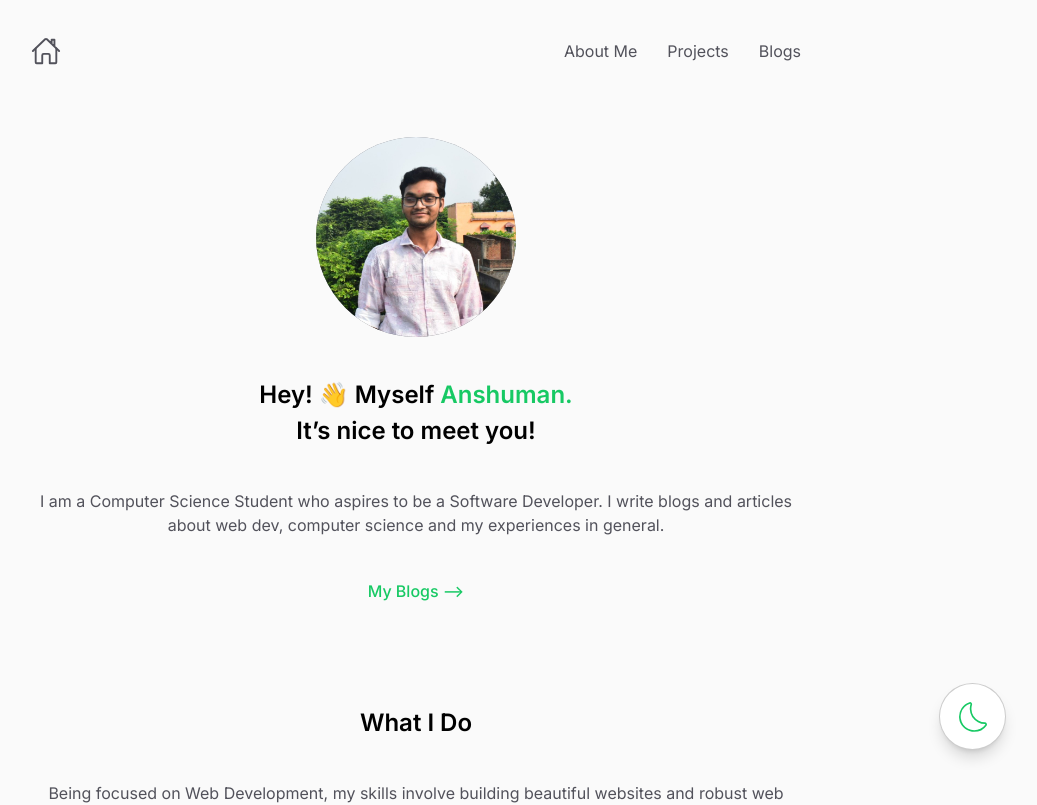
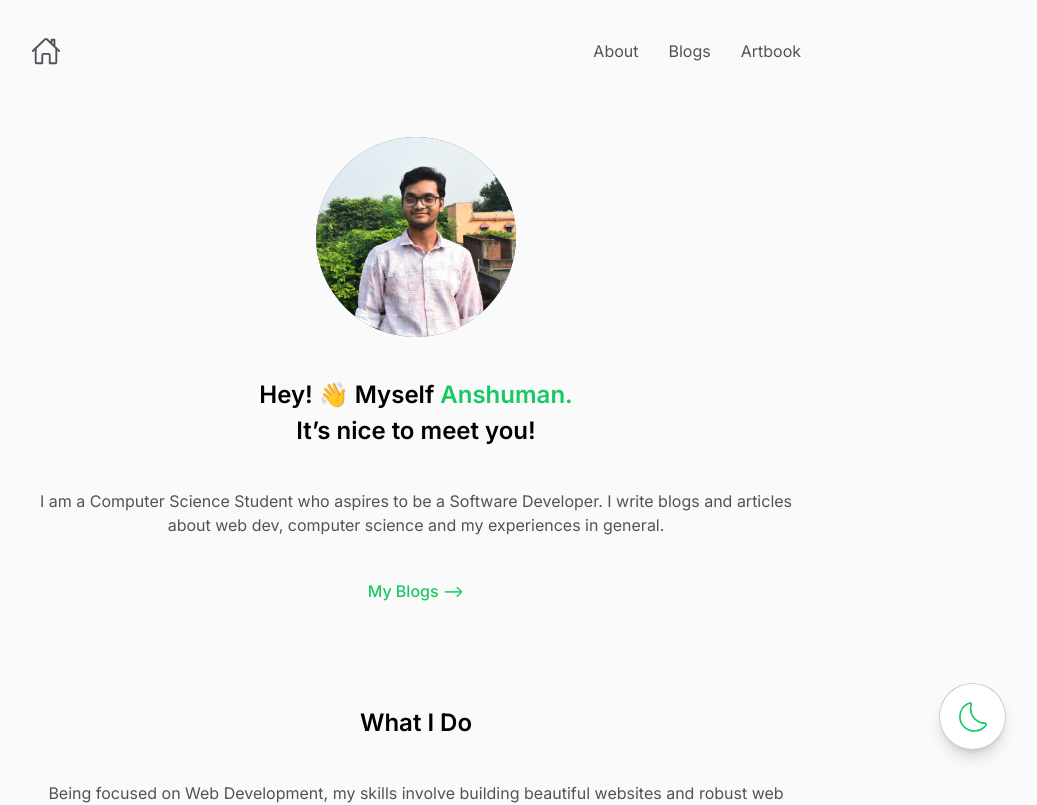
Before and after one commit to AnshumanMahato/Personal-Blog-Website, a Next.js app: page / in a window 1280 px wide. Shown: the top 805 px of the page, without its empty margins (224-1261 px from the left). Built offline with nearby package versions, Linux system fonts and the light colour scheme; no server answers.

Commit message:
refactor: Navlink Component

```diff
--- a/app/components/Header.tsx
+++ b/app/components/Header.tsx
@@ -4,6 +4,7 @@ import { useCallback, useEffect, useState } from "react";
 import { AiOutlineClose, AiOutlineMenu } from "react-icons/ai";
 import { IoHomeOutline } from "react-icons/io5";
 import { AnimatePresence, motion } from "motion/react";
+import NavLink from "./Navlink";
 import Link from "next/link";
 
 function Header() {
@@ -36,29 +37,17 @@ function Header() {
           <nav className="hidden md:block">
             <ul className="flex text-[1.6rem] gap-[3rem]">
               <li>
-                <Link
-                  href="/about"
-                  className="hover:text-accent-light dark:hover:text-accent-dark transition-colors duration-200"
-                >
-                  About Me
-                </Link>
+                <NavLink href="/about">About</NavLink>
               </li>
               <li>
-                <Link
-                  href="/projects"
-                  className="hover:text-accent-light dark:hover:text-accent-dark transition-colors duration-200"
-                >
-                  Projects
-                </Link>
+                <NavLink href="/blogs">Blogs</NavLink>
               </li>
               <li>
-                <Link
-                  href="/blogs"
-                  className="hover:text-accent-light dark:hover:text-accent-dark transition-colors duration-200"
-                >
-                  Blogs
-                </Link>
+                <NavLink href="/artbook">Artbook</NavLink>
               </li>
+              {/* <li>
+                <NavLink href="/projects">Projects</NavLink>
+              </li> */}
             </ul>
           </nav>
         </div>
@@ -80,29 +69,17 @@ function Header() {
               onClick={handleNavClose}
             >
               <li>
-                <Link
-                  href="/about"
-                  className="hover:text-accent-light dark:hover:text-accent-dark transition-colors duration-200"
-                >
-                  About
-                </Link>
+                <NavLink href="/about">About</NavLink>
               </li>
               <li>
-                <Link
-                  href="/projects"
-                  className="hover:text-accent-light dark:hover:text-accent-dark transition-colors duration-200"
-                >
-                  Projects
-                </Link>
+                <NavLink href="/blogs">Blogs</NavLink>
               </li>
               <li>
-                <Link
-                  href="/blogs"
-                  className="hover:text-accent-light dark:hover:text-accent-dark transition-colors duration-200"
-                >
-                  Blogs
-                </Link>
+                <NavLink href="/artbook">Artbook</NavLink>
               </li>
+              {/* <li>
+                <NavLink href="/projects">Projects</NavLink>
+              </li> */}
             </ul>
           </motion.nav>
         )}
--- /dev/null
+++ b/app/components/Navlink.tsx
@@ -0,0 +1,20 @@
+import { Url } from "next/dist/shared/lib/router/router";
+import Link from "next/link";
+
+type Props = Readonly<{
+  href: Url;
+  children: React.ReactNode;
+}>;
+
+function NavLink({ href, children }: Props) {
+  return (
+    <Link
+      href={href}
+      className="hover:text-accent-light dark:hover:text-accent-dark transition-colors duration-200"
+    >
+      <span>{children}</span>
+    </Link>
+  );
+}
+
+export default NavLink;
```
